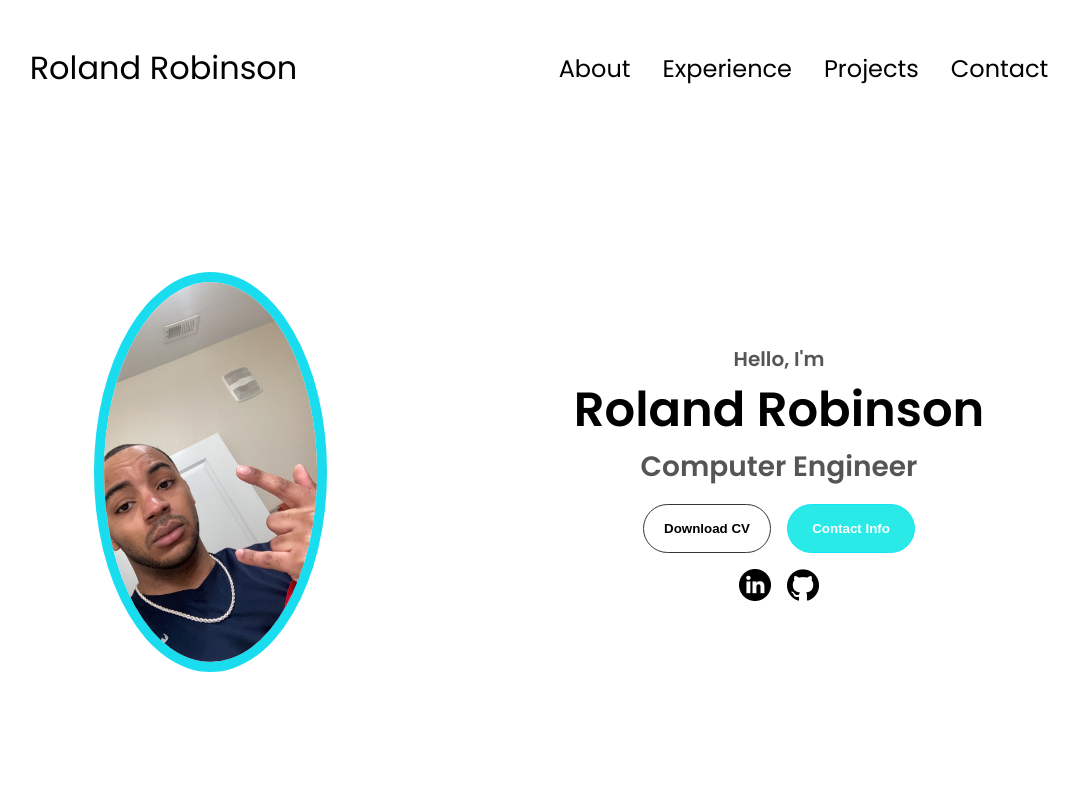
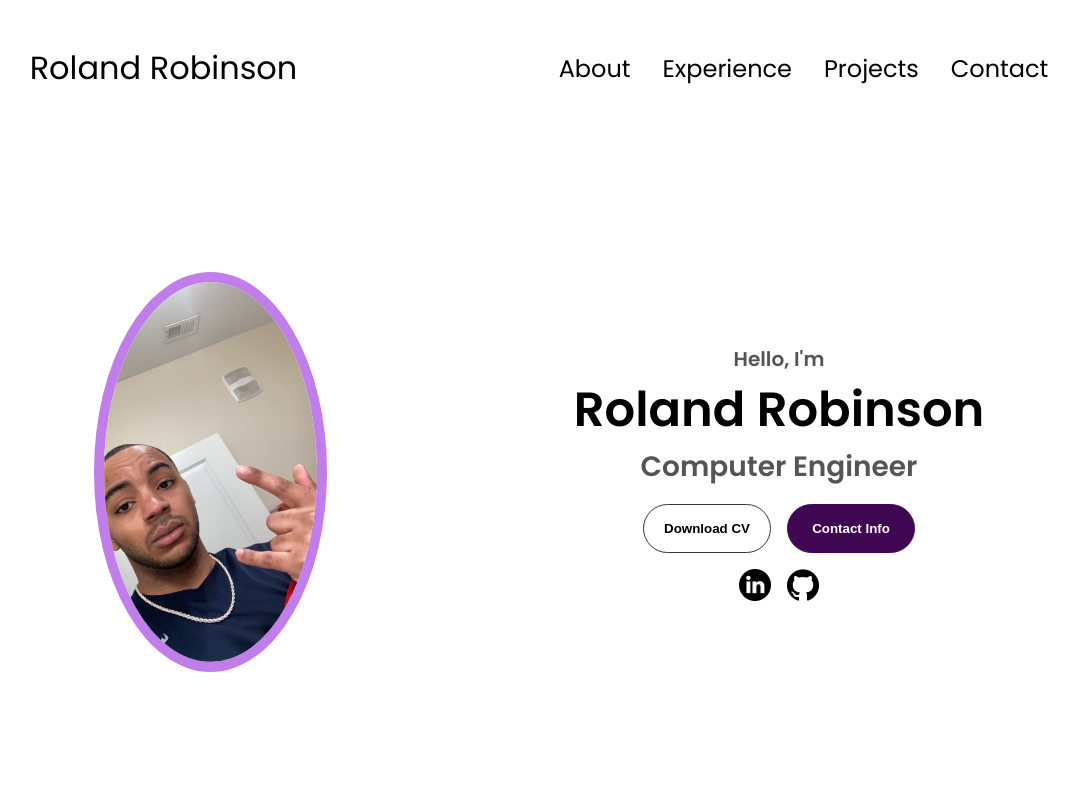
Before and after one commit to Lilpookie123/skillbuilder, a plain HTML site: page index.html in a window 1280 px wide. Shown: the top 800 px of the page, without its empty margins (101-1180 px from the left). Drawn offline with Linux system fonts and the light colour scheme; a web font is replaced by a local one.

Commit message:
COMMIT_COLOR

```diff
--- a/style.css
+++ b/style.css
@@ -49,7 +49,7 @@ nav {
 a {
     color: black;
     text-decoration: none;
-    text-decoration-color: aquamarine;
+    text-decoration-color: rgb(208, 127, 255);
 }
 
 /* Underline Coloring */
@@ -319,9 +319,9 @@ optional:
 
 .btn-color-1 {
 
-    border: rgb(18, 228, 247) 0.1rem solid;
+    border: rgb(64, 7, 82) 0.1rem solid;
 
-    background: rgb(41, 234, 230);
+    background: rgb(64, 7, 82);
 
     color: white;
 
@@ -459,7 +459,7 @@ optional:
 
     border-radius: 50%;
 
-    border: 10px solid rgb(25, 221, 239);
+    border: 10px solid rgb(193, 125, 233);
 
 }
 
```
